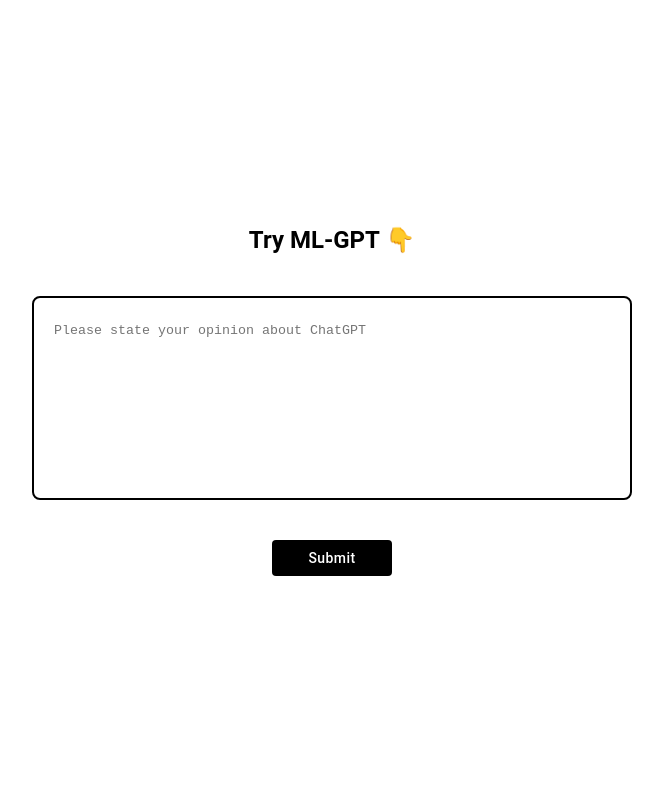
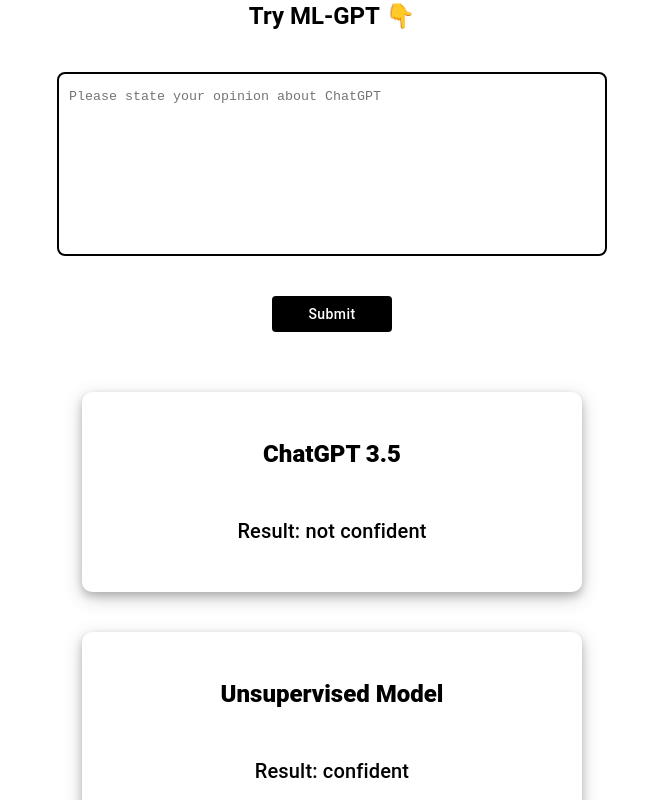
Before and after one commit to Computer-Science-Society-kzoo/ml-frontend, a Next.js app: page / in a window 1280 px wide. Shown: the top 800 px of the page, without its empty margins (308-971 px from the left). Built offline with nearby package versions, Linux system fonts and the light colour scheme.

Commit message:
Fixed styling

```diff
--- a/src/components/output.tsx
+++ b/src/components/output.tsx
@@ -4,15 +4,22 @@
 export const Output = ({
   model,
   result,
+  isMobile,
 }: {
   model: string;
   result: string;
+  isMobile: boolean;
 }) => {
   return (
     <Box
-      width="400px"
+      width={isMobile ? "90vw" : "500px"}
       height="200px"
-      sx={{ background: "lightgrey", borderRadius: "10px" }}
+      sx={{
+        borderRadius: "10px",
+        boxShadow:
+          " 0 4px 8px 0 rgba(0, 0, 0, 0.2), 0 6px 20px 0 rgba(0, 0, 0, 0.19)",
+        backgroundColor: "white",
+      }}
       display="flex"
       flexDirection="column"
       justifyContent="space-evenly"
--- a/src/pages/index.tsx
+++ b/src/pages/index.tsx
@@ -4,7 +4,9 @@
   Button,
   CircularProgress,
   Stack,
+  Theme,
   Typography,
+  useMediaQuery,
 } from "@mui/material";
 import Head from "next/head";
 import { useState } from "react";
@@ -19,7 +21,24 @@
   const [loading, setLoading] = useState(false);
   const [input, setInput] = useState<string>("");
 
-  console.log("https://mlgptbk.kzoocss.org/aleksandr?input=" + input);
+  const isMobile = useMediaQuery((theme: Theme) =>
+    theme.breakpoints.down("sm")
+  );
+
+  const data = [
+    {
+      model: "ChatGPT 3.5",
+      result: "not confident",
+    },
+    {
+      model: "Unsupervised Model",
+      result: "confident",
+    },
+    {
+      model: "Semi-supervised Model",
+      result: "not confident",
+    },
+  ];
 
   const handleRequest = async () => {
     try {
@@ -48,11 +67,12 @@
         <link rel="icon" href="/favicon.ico" />
       </Head>
       <Stack
-        width="100vw"
         minHeight="100vh"
         display="flex"
         justifyContent="center"
         alignItems="center"
+        paddingLeft="20px"
+        paddingRight="20px"
       >
         <Typography variant="h5" fontWeight="700" marginBottom={10}>
           Try ML-GPT 👇
@@ -63,7 +83,7 @@
           rows={6}
           placeholder="Please state your opinion about ChatGPT"
           style={{
-            padding: 20,
+            padding: 10,
             border: "2px solid #000000",
             borderRadius: 8,
             transition: "border-color 0.3s ease",
@@ -71,13 +91,13 @@
             overflow: "auto",
             outline: "none",
             lineHeight: "2",
-            minWidth: "600px",
+            width: isMobile ? "90vw" : "550px",
           }}
           onChange={(e: any) => setInput(e.target.value)}
           value={input}
         />
 
-        <Box width="120px" mt={10}>
+        <Box width="120px" marginY={10}>
           <Button
             fullWidth
             disableRipple
@@ -98,15 +118,18 @@
             Submit
           </Button>
         </Box>
+        <Stack>
+          {data.length > 0 && (
+            <Stack direction="column" width="100%">
+              {data.map(({ result, model }, index) => (
+                <Box key={index} padding={5}>
+                  <Output isMobile={isMobile} model={model} result={result} />
+                </Box>
+              ))}
+            </Stack>
+          )}
+        </Stack>
       </Stack>
-
-      {results.length > 0 && (
-        <Stack direction="row" width="100%" justifyContent="space-evenly">
-          <Output model="ChatGPT 3.5" result="not confident" />
-          <Output model="Unsupervised Model" result="confident" />
-          <Output model="Semi-supervised Model" result="not confident" />
-        </Stack>
-      )}
     </>
   );
 }
```
